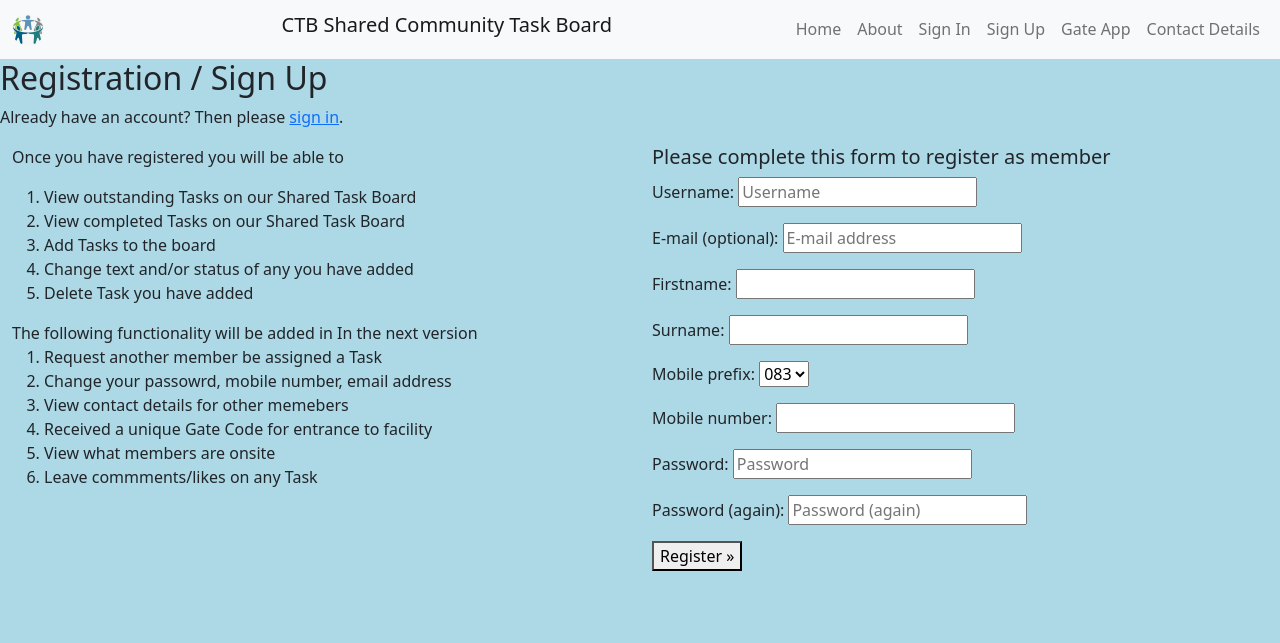
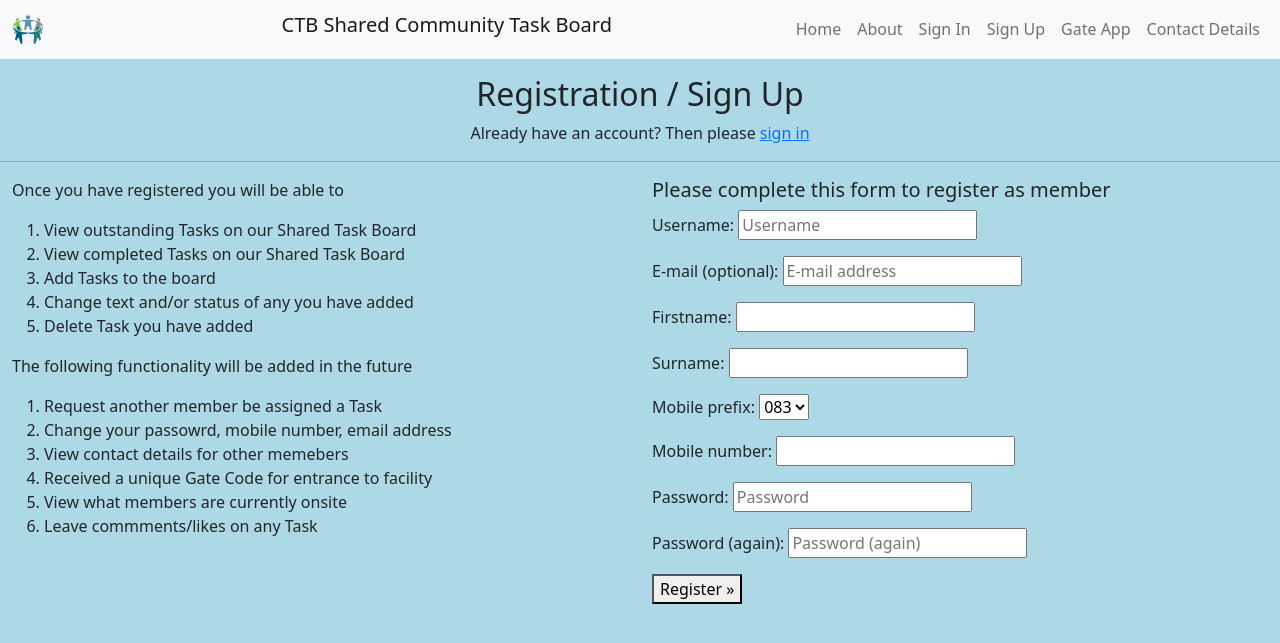
Before and after one commit to siobhain/ctb, a Django app: page /accounts/signup/ in a window 1280 px wide. Shown: the top 643 px of the page. Run offline with Django 3.2, Linux system fonts and the light colour scheme.

Commit message:
CTB: Styled signup page

```diff
--- a/templates/account/signup.html
+++ b/templates/account/signup.html
@@ -5,14 +5,17 @@
 {% block head_title %}{% trans "Signup" %}{% endblock %}
 
 {% block content %}
-<h2>{% trans "Registration / Sign Up" %}</h2>
-
-<p>{% blocktrans %}Already have an account? Then please <a href="{{ login_url }}">sign in</a>.{% endblocktrans %}</p>
-
+<div class="container-fluid text-center pt-3">
+  <div class="row">
+    <h2>Registration / Sign Up</h2>
+    <p>Already have an account? Then please <a href="{{ login_url }}">sign in</a></p>
+    <hr>
+  </div>
+</div>
 <div class="container-fluid">
   <div class="row">
     <div class="col-lg-6 col-md-6 col-12">
-      <p class="largefont">
+      <p>
         Once you have registered you will be able to
         <ol>
           <li>View outstanding Tasks on our Shared Task Board</li>
@@ -21,13 +24,15 @@
           <li>Change text and/or status of any  you have added</li>
           <li>Delete Task you have added</li>
         </ol>
-        The following functionality will be added in In the next version
+      </p>
+      <p>
+        The following functionality will be added in the future
         <ol>
-          <li>Request another member be assigned a Task</li>
+          <li>Request another member be assigned a Task </li>
           <li>Change your passowrd, mobile number, email address</li>
           <li>View contact details for other memebers</li>
           <li>Received a unique Gate Code for entrance to facility</li>
-          <li>View what members are onsite</li>
+          <li>View what members are currently onsite</li>
           <li>Leave commments/likes on any Task</li>
         </ol>
       </p>
--- a/templates/base.html
+++ b/templates/base.html
@@ -54,7 +54,7 @@
       </div>
     </nav>
   </header>
-<!-- Adapted from CI Blog project    -->
+<!-- Alert Messages adapted from CI Blog project    -->
   <div class="container">
     <div class="row">
       <div class="col-md-8 offset-md-2">
```
